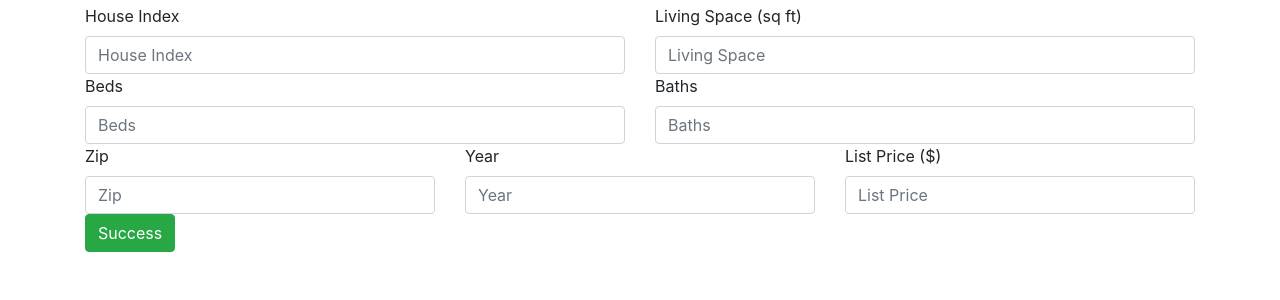
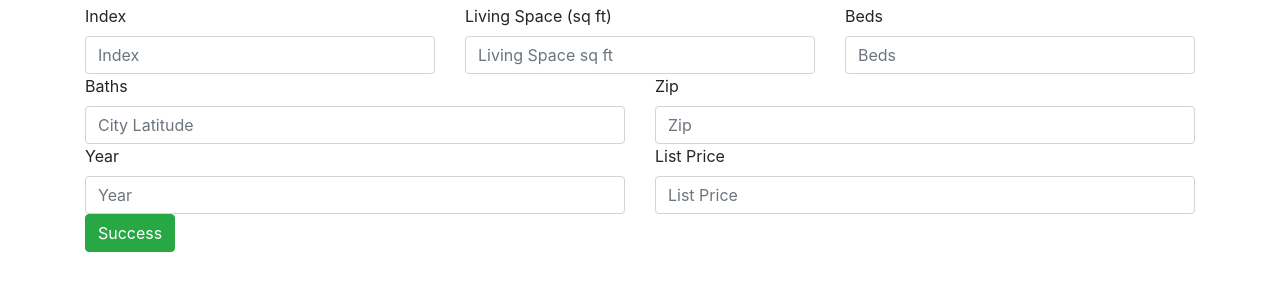
Before and after one commit to 31373773/Final-Project, a Flask app: template app/templates/new.html in a window 1280 px wide. Shown: the part 56-356 px from the top of the page. Run offline with Flask 2, Linux system fonts and the light colour scheme; the template is opened without the code that fills it, so the values that code supplies are empty; some libraries are stand-ins or nearby versions.

Commit message:
Task: Updates

```diff
--- a/app/templates/new.html
+++ b/app/templates/new.html
@@ -3,40 +3,40 @@
 <form action="/houses/new" method="POST">
     <div class="row">
         <div class="col">
-            <label for="Indx">House Index</label>
-            <input id="Indx" type="int" class="form-control" placeholder="House Index" name="Indx">
+            <label for="Indx">Index </label>
+            <input id="Indx" type="text" class="form-control" placeholder="Index " name="Indx" value="{{house.Indx}}">
         </div>
-
         <div class="col">
-            <label for="Living_Space_sq_ft">Living Space (sq ft)</label>
-            <input id="Living_Space_sq_ft" type="int" class="form-control" placeholder="Living Space" name="Living_Space_sq_ft">
+            <label for="Living_Space_sq_ft">Living Space (sq ft) </label>
+            <input id="Living_Space_sq_ft" type="text" class="form-control" placeholder="Living Space sq ft"
+                   name="Living_Space_sq_ft" value="{{house.Living_Space_sq_ft}}">
+        </div>
+        <div class="col">
+            <label for="Beds">Beds </label>
+            <input id="Beds" type="text" class="form-control" placeholder="Beds" name="Beds" value="{{house.Beds}}">
         </div>
     </div>
 
     <div class="row">
         <div class="col">
-            <label for="Beds">Beds</label>
-            <input id="Beds" type="int" class="form-control" placeholder="Beds" name="Beds">
+            <label for="Baths">Baths </label>
+            <input id="Baths" type="text" class="form-control" placeholder="City Latitude" name="Baths" value="{{house.Baths}}">
         </div>
         <div class="col">
-            <label for="Baths">Baths</label>
-            <input id="Baths" type="int" class="form-control" placeholder="Baths" name="Baths">
+            <label for="Zip">Zip </label>
+            <input id="Zip" type="text" class="form-control" placeholder="Zip" name="Zip" value="{{house.Zip}}">
         </div>
     </div>
     <div class="row">
         <div class="col">
-            <label for="Zip">Zip</label>
-            <input id="Zip" type="int" class="form-control" placeholder="Zip"
-                   name="Zip">
+            <label for="Year">Year </label>
+
+            <input id="Year" type="text" class="form-control" placeholder="Year"
+                   name="Year" value="{{house.Year}}">
         </div>
         <div class="col">
-            <label for="Year">Year</label>
-            <input id="Year" type="int" class="form-control" placeholder="Year "
-                   name="Year">
-        </div>
-        <div class="col">
-            <label for="List_Price">List Price ($)</label>
-            <input id="List_Price" type="int" class="form-control" placeholder="List Price " name="List_Price">
+            <label for="List_Price">List Price</label>
+            <input id="List_Price" type="text" class="form-control" placeholder="List Price" name="List_Price" value="{{house.List_Price}}">
         </div>
     </div>
     <button type="submit" class="btn btn-success">Success</button>
```
